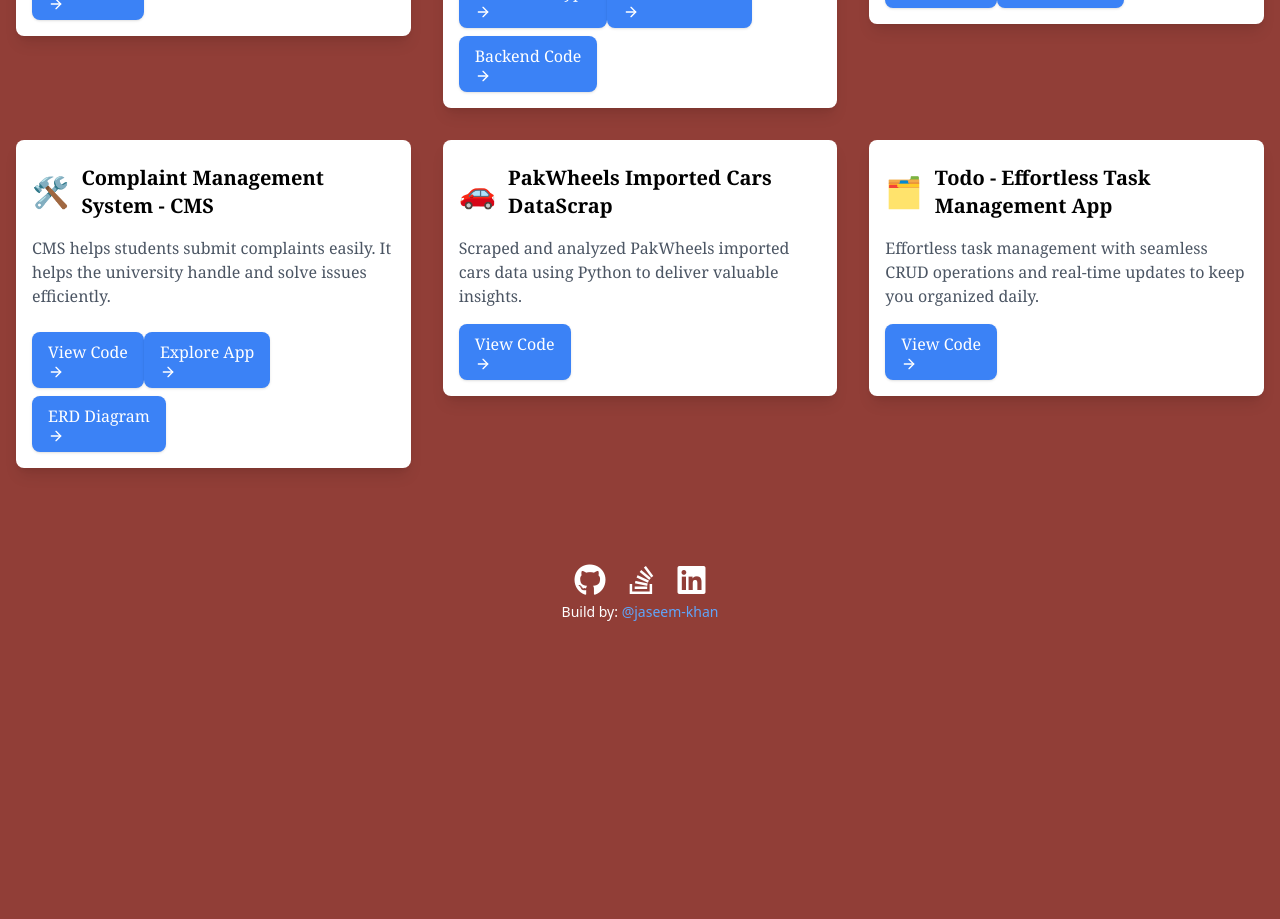
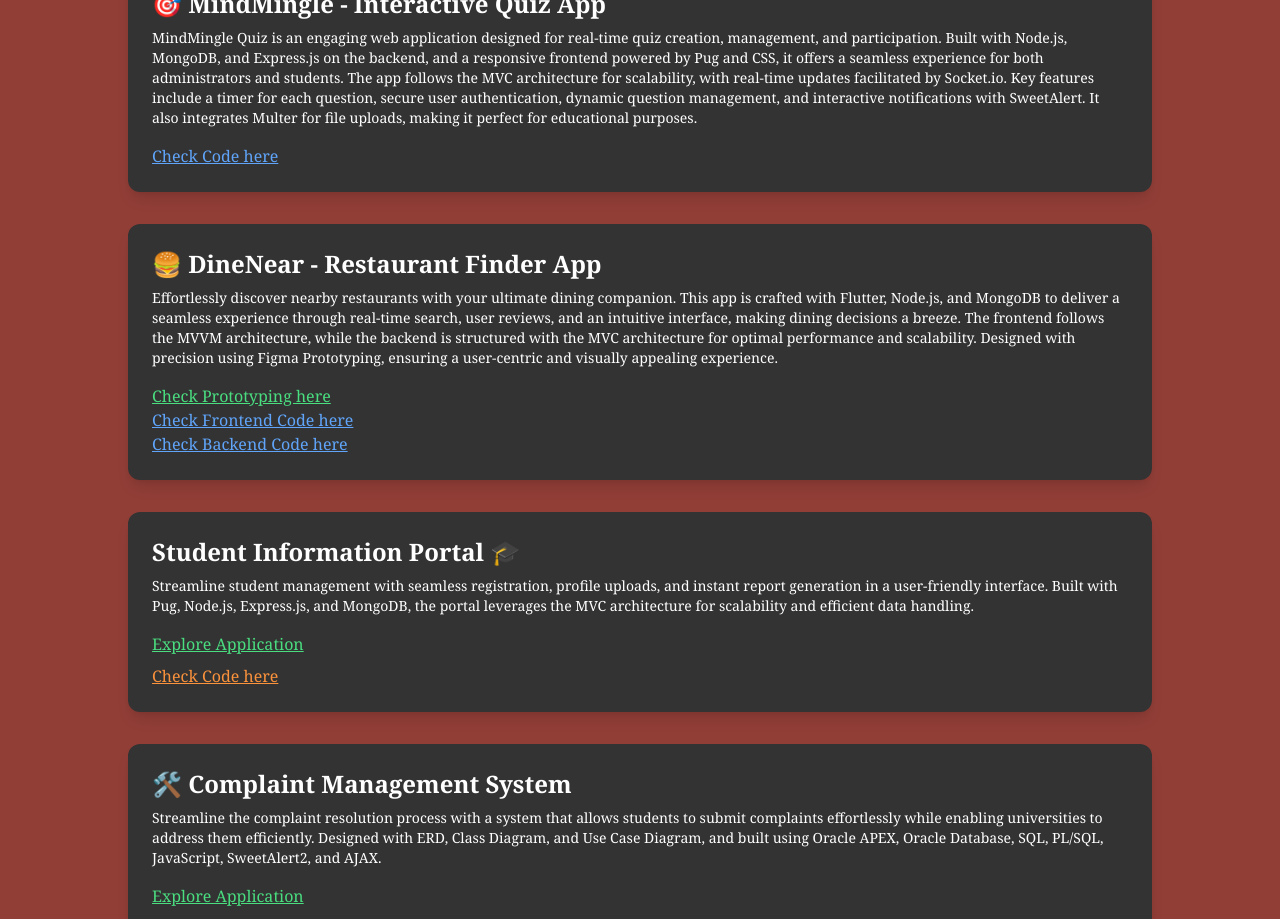
Before and after one commit to JaseemKhan211/my-portfolio-app, a React (Create React App) app: page /project in a window 1280 px wide. Shown: the part 360-1279 px from the top of the page. Before the commit the page ends 1006 px from the top, so only its background shows below. Built offline with nearby package versions, Linux system fonts and the light colour scheme.

Commit message:
🛠️ Fix: Fixed layout issues for project links; improved readability with better color scheme

```diff
--- a/src/pages/Project.js
+++ b/src/pages/Project.js
@@ -1,169 +1,150 @@
 import React from "react";
-import { motion } from "framer-motion";
-import { Card, CardContent } from "../components/ui/card";
-import { Button } from "../components/ui/button";
-import { ArrowRight } from "lucide-react";
 
+function Projects() {
   const projects = [
     {
-    title: "MindMingle Quiz - Interactive Quiz App",
-    description:
-      "Real-time interactive quiz platform for admins and students, built with Node.js, MongoDB, and Socket.io for seamless functionality.",
-    codeLink: "https://github.com/JaseemKhan211/MindMingle-Quiz",
-    icon: "🔄",
+      title: "Portfolio App - Personal Showcase Platform 💻",
+      description: "A sleek and modern portfolio application designed to showcase projects and skills effectively. Built with React.js and styled using Tailwind CSS, this app delivers a responsive and visually appealing user interface, ensuring an engaging experience across all devices.",
+      link: "https://github.com/JaseemKhan211/my-portfolio-app",
     },
     {
-    title: "DineNear - Restaurant Finder App",
+      title: "🎯 MindMingle - Interactive Quiz App",
       description:
-      "Effortlessly discover nearby restaurants with your ultimate dining companion, built with Flutter, Node.js, and MongoDB.",
+        "MindMingle Quiz is an engaging web application designed for real-time quiz creation, management, and participation. Built with Node.js, MongoDB, and Express.js on the backend, and a responsive frontend powered by Pug and CSS, it offers a seamless experience for both administrators and students. The app follows the MVC architecture for scalability, with real-time updates facilitated by Socket.io. Key features include a timer for each question, secure user authentication, dynamic question management, and interactive notifications with SweetAlert. It also integrates Multer for file uploads, making it perfect for educational purposes.",
+      link: "https://github.com/JaseemKhan211/MindMingle-Quiz",
+    },
+    {
+      title: "🍔 DineNear - Restaurant Finder App",
+      description:
+        "Effortlessly discover nearby restaurants with your ultimate dining companion. This app is crafted with Flutter, Node.js, and MongoDB to deliver a seamless experience through real-time search, user reviews, and an intuitive interface, making dining decisions a breeze. The frontend follows the MVVM architecture, while the backend is structured with the MVC architecture for optimal performance and scalability. Designed with precision using Figma Prototyping, ensuring a user-centric and visually appealing experience.",
       prototypeLink:
         "https://www.figma.com/proto/JnaodGW2jx1MECgrDD4lVk/Untitled?page-id=0%3A1&node-id=11-5&p=f&viewport=2417%2C1878%2C0.54&t=DkkAAPJu7wADhkn0-1&scaling=scale-down&content-scaling=fixed&starting-point-node-id=11%3A5",
-    frontendCodeLink: "https://github.com/JaseemKhan211/DineNear-Frontend",
-    backendCodeLink: "https://github.com/JaseemKhan211/DineNear-Backend",
-    icon: "🍔",
+      links: [
+        "https://github.com/JaseemKhan211/DineNear-Frontend",
+        "https://github.com/JaseemKhan211/DineNear-Backend",
+      ],
     },
     {
-    title: "Student Information Portal",
+      title: "Student Information Portal 🎓",
       description:
-      "Seamless registration, profile uploads, and instant report generation in a user-friendly portal.",
-    appLink: "https://student-info-portal-five.vercel.app/",
+        "Streamline student management with seamless registration, profile uploads, and instant report generation in a user-friendly interface. Built with Pug, Node.js, Express.js, and MongoDB, the portal leverages the MVC architecture for scalability and efficient data handling.",
+      exploreLink: "https://student-info-portal-five.vercel.app/",
       codeLink: "https://github.com/JaseemKhan211/Student-Info-Portal",
-    icon: "🎓",
     },
     {
-    title: "Complaint Management System - CMS",
+      title: "🛠️ Complaint Management System",
       description:
-      "CMS helps students submit complaints easily. It helps the university handle and solve issues efficiently.",
-    appLink:
+        "Streamline the complaint resolution process with a system that allows students to submit complaints effortlessly while enabling universities to address them efficiently. Designed with ERD, Class Diagram, and Use Case Diagram, and built using Oracle APEX, Oracle Database, SQL, PL/SQL, JavaScript, SweetAlert2, and AJAX.",
+      exploreLink:
         "https://apex.oracle.com/pls/apex/r/jasorcel/complaint-management-system-cms/login",
-    codeLink: "https://github.com/JaseemKhan211/PakWheels-Imported-Cars-DataScrap",
-    erdDiagramLink:
+      diagramLink:
         "https://lucid.app/lucidchart/3ca33e50-87af-4313-9dd1-fde5a65107c6/edit?viewport_loc=397%2C-892%2C1899%2C873%2C0_0&invitationId=inv_7239df70-3d5b-4aee-9014-6adc458fbc79",
-    icon: "🛠️",
     },
     {
-    title: "PakWheels Imported Cars DataScrap",
+      title: "PakWheels Imported Cars DataScrap 🚗",
       description:
-      "Scraped and analyzed PakWheels imported cars data using Python to deliver valuable insights.",
-    codeLink: "https://github.com/JaseemKhan211/PakWheels-Imported-Cars-DataScrap",
-    icon: "🚗",
+        "Scraped and analyzed PakWheels imported cars data using Python with libraries like Pandas, BeautifulSoup, and Requests to extract and deliver valuable insights efficiently.",
+      link: "https://github.com/JaseemKhan211/PakWheels-Imported-Cars-DataScrap",
     },
     {
-    title: "Todo - Effortless Task Management App",
+      title: "✅ Todo - Effortless Task Management App",
       description:
-      "Effortless task management with seamless CRUD operations and real-time updates to keep you organized daily.",
-    codeLink: "https://github.com/JaseemKhan211/Todo-App",
-    icon: "🗂️",
+        "Achieve effortless task management with seamless CRUD operations and real-time updates. Built using JavaScript, HTML5, and CSS3, this app ensures productivity with a user-friendly interface.",
+      link: "https://github.com/JaseemKhan211/Todo-App",
     },
   ];
 
-const ProjectCard = ({ project }) => {
   return (
-    <motion.div
-      className="w-full md:w-1/2 lg:w-1/3 p-4"
-      initial={{ opacity: 0, scale: 0.8 }}
-      animate={{ opacity: 1, scale: 1 }}
-      transition={{ duration: 0.5 }}
+    <div className="min-h-screen p-6 text-white">
+      <div className="max-w-5xl mx-auto">
+        {/* <h1 className="text-3xl font-bold mb-6 text-center">Projects</h1> */}
+        <div className="space-y-8">
+          {projects.map((project, index) => (
+            <div
+              key={index}
+              className="p-6 bg-[#333333] rounded-xl shadow-lg hover:scale-105 transform transition-all duration-300"
             >
-      <Card className="h-full">
-        <CardContent>
-          <div className="flex items-center space-x-3 mb-4">
-            <span className="text-3xl">{project.icon}</span>
-            <h3 className="text-xl text-black font-semibold">{project.title}</h3>
-          </div>
-          <p className="text-gray-600 mb-4">{project.description}</p>
-          <div className="space-y-2">
-            {project.codeLink && (
-              <Button
-                variant="outline"
-                className="w-full flex items-center justify-between text-white bg-[#333333] hover:bg-gray-700 h-10"
-                as="a"
-                href={project.codeLink}
+              <h2 className="text-2xl font-semibold mb-2">{project.title}</h2>
+              <p className="text-sm mb-4">{project.description}</p>
+              {project.link && (
+                <a
+                  href={project.link}
+                  className="text-blue-400 underline"
                   target="_blank"
                   rel="noopener noreferrer"
                 >
-                View Code <ArrowRight size={16} />
-              </Button>
+                  Check Code here
+                </a>
               )}
-            {project.appLink && (
-              <Button
-                variant="outline"
-                className="w-full flex items-center justify-between text-white bg-[#333333] hover:bg-gray-700 h-10"
-                as="a"
-                href={project.appLink}
+              {project.prototypeLink && (
+                <div>
+                  <a
+                    href={project.prototypeLink}
+                    className="text-green-400 underline block"
                     target="_blank"
                     rel="noopener noreferrer"
                   >
-                Explore App <ArrowRight size={16} />
-              </Button>
-            )}
-            {project.prototypeLink && (
-              <Button
-                variant="outline"
-                className="w-full flex items-center justify-between text-white bg-[#333333] hover:bg-gray-700 h-10"
-                as="a"
-                href={project.prototypeLink}
+                    Check Prototyping here
+                  </a>
+                  {project.links.map((subLink, subIndex) => (
+                    <a
+                      key={subIndex}
+                      href={subLink}
+                      className="text-blue-400 underline block"
                       target="_blank"
                       rel="noopener noreferrer"
                     >
-                View Prototype <ArrowRight size={16} />
-              </Button>
+                      {subIndex === 0 ? "Check Frontend Code here" : "Check Backend Code here"}
+                    </a>
+                  ))}
+                </div>
               )}
-            {project.frontendCodeLink && (
-              <Button
-                variant="outline"
-                className="w-full flex items-center justify-between text-white bg-[#333333] hover:bg-gray-700 h-10"
-                as="a"
-                href={project.frontendCodeLink}
+              {project.exploreLink && !project.codeLink && (
+                <a
+                  href={project.exploreLink}
+                  className="text-green-400 underline"
                   target="_blank"
                   rel="noopener noreferrer"
                 >
-                Frontend Code <ArrowRight size={16} />
-              </Button>
+                  Explore Application
+                </a>
               )}
-            {project.backendCodeLink && (
-              <Button
-                variant="outline"
-                className="w-full flex items-center justify-between text-white bg-[#333333] hover:bg-gray-700 h-10"
-                as="a"
-                href={project.backendCodeLink}
+              {project.title === "Student Information Portal 🎓" && (
+                <div className="space-y-2">
+                  <a
+                    href={project.exploreLink}
+                    className="text-green-400 underline block"
                     target="_blank"
                     rel="noopener noreferrer"
                   >
-                Backend Code <ArrowRight size={16} />
-              </Button>
-            )}
-            {project.erdDiagramLink && (
-              <Button
-                variant="outline"
-                className="w-full flex items-center justify-between text-white bg-[#333333] hover:bg-gray-700 h-10"
-                as="a"
-                href={project.erdDiagramLink}
+                    Explore Application
+                  </a>
+                  <a
+                    href={project.codeLink}
+                    className="text-orange-400 underline block"
                     target="_blank"
                     rel="noopener noreferrer"
                   >
-                ERD Diagram <ArrowRight size={16} />
-              </Button>
+                    Check Code here
+                  </a>
+                </div>
+              )}
+              {project.diagramLink && (
+                <a
+                  href={project.diagramLink}
+                  className="text-orange-400 underline block mt-2"
+                  target="_blank"
+                  rel="noopener noreferrer"
+                >
+                  Check ERD Diagram here
+                </a>
               )}
             </div>
-        </CardContent>
-      </Card>
-    </motion.div>
-  );
-};
-
-const Project = () => {
-  return (
-    <div className="min-h-screen py-10">
-      <div className="container mx-auto px-4">
-        <div className="flex flex-wrap -m-4">
-          {projects.map((project, index) => (
-            <ProjectCard key={index} project={project} />
           ))}
         </div>
       </div>
     </div>
   );
-};
+}
 
-export default Project;
+export default Projects;
```
Also changed, not shown: src/pages/Skills.js (+5 -2 lines). Lines whose indentation alone changed are shown as unchanged.
